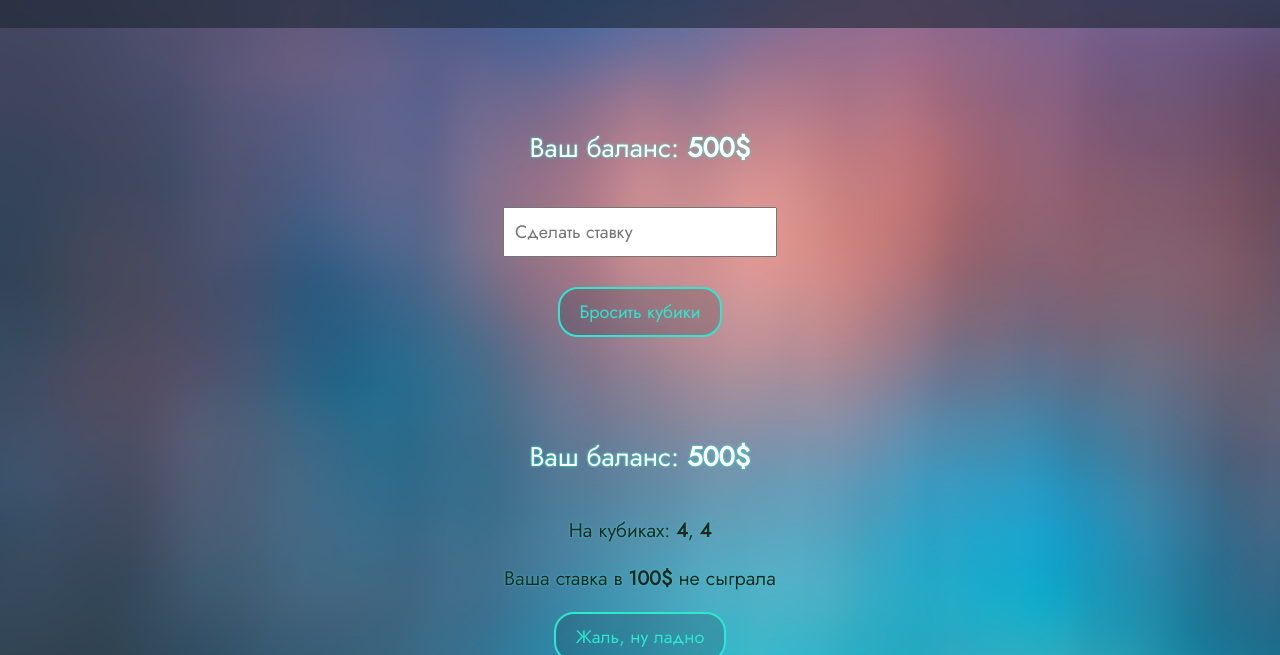
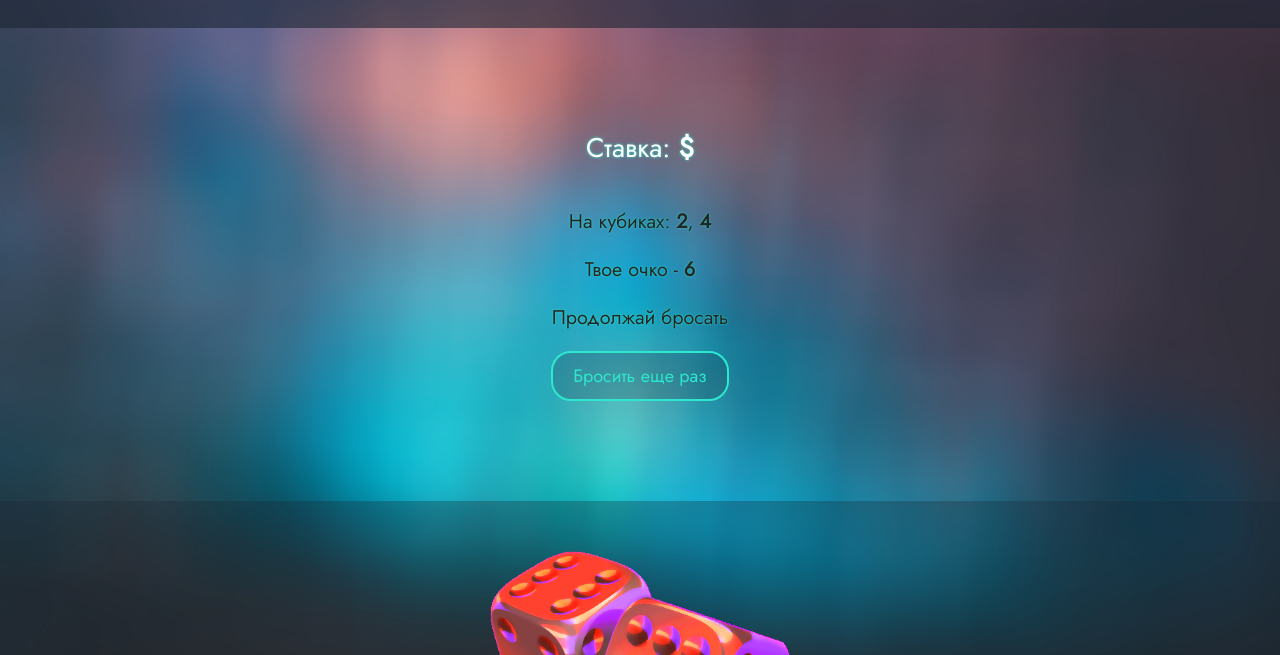
Before and after one commit to sasha-odintsov/casino, a plain HTML site: page index.html in a window 1280 px wide. Both pictures are taken after a click on the button "Бросить кубики". Shown: the part 145-800 px from the top of the page. Drawn offline with Linux system fonts and the light colour scheme.

Commit message:
Js without 'bet-point' solution

```diff
--- a/index.html
+++ b/index.html
@@ -21,52 +21,53 @@
         <!-- section for betting -->
         <section id="bet-form">
             <h2 class="section-title">
-                Ваш баланс: <strong>500$</strong>
+                Ваш баланс: <strong id="balance"></strong>
             </h2>
             <form>
                 <div>
                     <input type="number" placeholder="Сделать ставку" id="bet">
                 </div>
                 <div>
-                    <button type="button" class="button">Бросить кубики</button>
+                    <button type="button" class="button" onclick="rollDice()">Бросить кубики</button>
                 </div>
             </form>
         </section>
         <!-- section for result -->
         <section id="bet-result">
             <h2 class="section-title">
-                Ваш баланс: <strong>500$</strong>
+                Ваш баланс: <strong id="balance-result"></strong>
             </h2>
             <p class="section-description">
-                На кубиках: <strong id="dice-first-result">4</strong>,
-                <strong id="dice-second-result">4</strong>
+                На кубиках: <strong id="dice-first-result"></strong>,
+                <strong id="dice-second-result"></strong>
             </p>
-            <p class="section-description">
-                Ваша ставка в <strong id="bet-amound">100$</strong> не сыграла
+            <p id="result-text">
+                <strong></strong>
             </p>
             <form>
-                <button type="button" class="button">Жаль, ну ладно</button>
+                <button type="button" class="button" onclick="tryMore()">Попробывать еще</button>
             </form>
         </section>
         <!-- section for point -->
         <section id="bet-point">
             <h2 class="section-title">
-                Ставка: <strong>50$</strong>
+                Ставка: <strong id="bet-amound"></strong>
             </h2>
             <p class="section-description">
-                На кубиках: <strong id="dice-first-result">1</strong>,
-                <strong id="dice-second-result">2</strong>
+                На кубиках: <strong id="dice-first-point"></strong>,
+                <strong id="dice-second-point"></strong>
             </p>
             <p class="section-description">
-                Твое очко - <strong>3</strong>
+                Твое очко - <strong id="point"></strong>
             </p>
-            <p class="section-description">
+            <p class="section-description point-txt">
                 Продолжай бросать
             </p>
             <form>
                 <button type="button" class="button">Бросить еще раз</button>
             </form>
         </section>
+        <!-- footer -->
         <footer class="footer">
             <div class="footer__item">
                 <img src="img/dice.png" alt="dice" class="footer__img">
--- a/js/main.js
+++ b/js/main.js
@@ -0,0 +1,70 @@
+function layout(element) {
+    document
+        .querySelectorAll("section")
+        .forEach((section =>
+            section.style.display = "none"));
+    document.getElementById(element).style.display = "block";
+}
+
+layout("bet-form");
+
+function getRandomInt(min, max) {
+    return Math.floor(Math.random() * (max - min + 1)) + min;
+}
+
+let balance = 500;
+
+document.querySelector("#balance").innerHTML = balance + "$";
+
+function rollDice() {
+    let cube1 = getRandomInt(1, 6);
+    let cube2 = getRandomInt(1, 6);
+    let sum = cube1 + cube2;
+    let betWin = document.getElementById("bet").value * 2;
+    let bet = document.getElementById("bet").value;
+    document.getElementById("balance-result").innerHTML = balance + "$";
+    if (sum === 7 || sum === 11) {
+        layout("bet-result");
+        document.getElementById("result-text").innerHTML = `Вы выграли, и получаете <strong>${betWin}$</strong>`;
+        balance = balance + betWin;
+        document.getElementById("balance").innerHTML = balance + "$";
+    } else if (sum === 2 || sum === 8 || sum === 12) {
+        layout("bet-result");
+        document.getElementById("result-text").innerHTML = `Ваша ставка в <strong>${bet}$</strong> не сыграла`;
+        balance = balance - bet;
+        document.getElementById("balance").innerHTML = balance + "$";
+    } else {
+        layout("bet-point");
+        document.getElementById("bet-amound").innerHTML = bet + "$";
+        document.getElementById("point").innerHTML = sum;
+        document.getElementById("dice-first-point").innerHTML = cube1;
+        document.getElementById("dice-second-point").innerHTML = cube2;
+        // getResultPoint(cube1, cube2, sum);
+        // if (sum === 7) {
+        //     document.querySelector(".point-txt").innerHTML = `Вы проиграли ${bet}$`
+        //     balance = balance - bet;
+        // } else if (sum === sum) {
+        //     document.querySelector(".point-txt").innerHTML = `Вы выграли ${betWin}$`
+        //     balance = balance + betWin;
+        // }
+
+        // document.getElementById("result-text").innerHTML = `Твое очко - <strong>${sum}</strong> <br> Продолжай бросать`;
+    }
+    document.getElementById("dice-first-result").innerHTML = cube1;
+    document.getElementById("dice-second-result").innerHTML = cube2;
+}
+
+function tryMore() {
+    layout("bet-form");
+}
+
+function getResultPoint(a, b , point) {
+    let sum = a + b;
+    if (sum === 7) {
+        return "lose";
+    } else if (sum === point) {
+        return "win";
+    } else {
+        return "point";
+    }
+}
--- a/style/main.scss
+++ b/style/main.scss
@@ -45,7 +45,7 @@ body {
             text-shadow: 0px 0px 3px $colorMain;
         }
 
-        .section-description {
+        .section-description, #result-text {
             font-size: 1.1rem;
             text-shadow: 0px 0px 2px $colorMain;
             color: $colorDesc;
```
Also changed, not shown: style/main.css, 1 other file.
